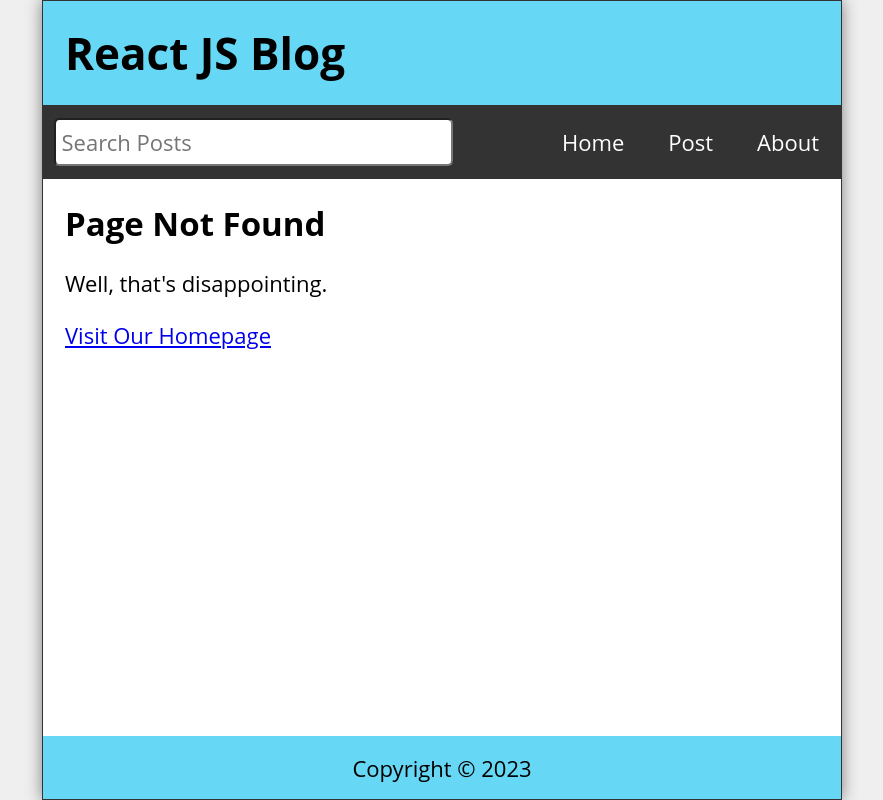
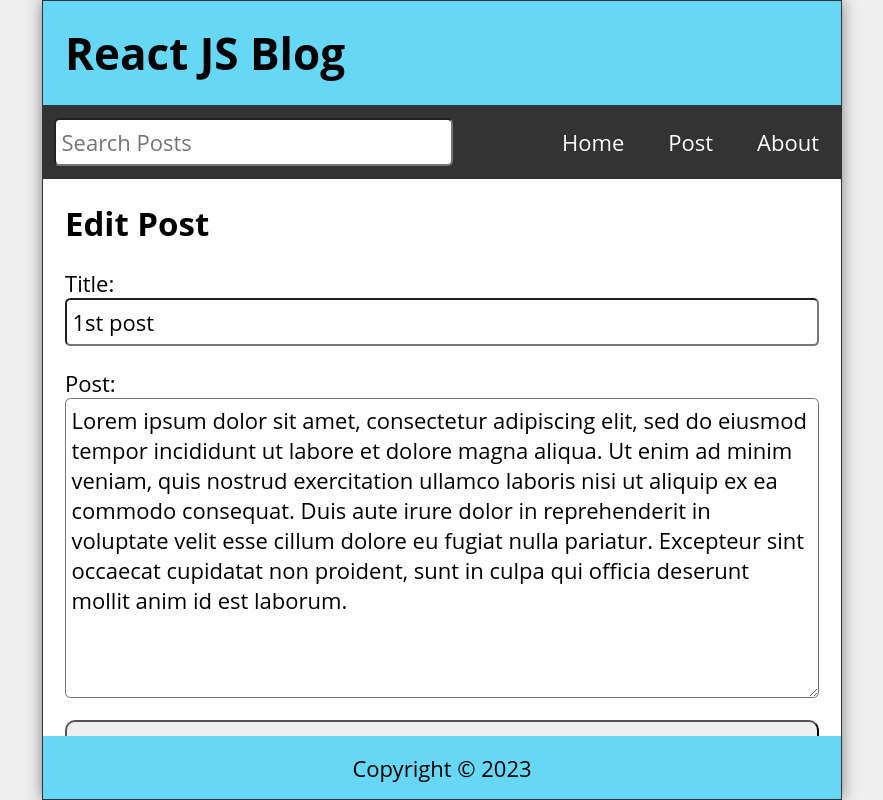
Before and after one commit to aisha-sk/react-blog, a React (Create React App) app: page /post/1/edit/1 in a window 1280 px wide. Before the commit this address had no page. Shown: the whole page, without its empty margins (198-1081 px from the left). Built offline with nearby package versions, Linux system fonts and the light colour scheme; data requests are answered from the project's data file.

Commit message:
Fixed Issue: Edit post component link works.

```diff
--- a/data/db.json
+++ b/data/db.json
@@ -7,16 +7,16 @@
       "body": "Lorem ipsum dolor sit amet, consectetur adipiscing elit, sed do eiusmod tempor incididunt ut labore et dolore magna aliqua. Ut enim ad minim veniam, quis nostrud exercitation ullamco laboris nisi ut aliquip ex ea commodo consequat. Duis aute irure dolor in reprehenderit in voluptate velit esse cillum dolore eu fugiat nulla pariatur. Excepteur sint occaecat cupidatat non proident, sunt in culpa qui officia deserunt mollit anim id est laborum."
     },
     {
-      "id": 2,
-      "title": "Second post",
-      "datetime": "July 16, 2021 11:47:48 AM",
-      "body": "Lorem ipsum dolor sit amet, consectetur adipiscing elit, sed do eiusmod tempor incididunt ut labore et dolore magna aliqua. Ut enim ad minim veniam, quis nostrud exercitation ullamco laboris nisi ut aliquip ex ea commodo consequat. Duis aute irure dolor in reprehenderit in voluptate velit esse cillum dolore eu fugiat nulla pariatur. Excepteur sint occaecat cupidatat non proident, sunt in culpa qui officia deserunt mollit anim id est laborum. two"
+      "id": 3,
+      "title": "This is my fifth post",
+      "datetime": "August 01, 2023 1:34:03 PM",
+      "body": "hiiiiiiiii!!!!!!!woowowow"
     },
     {
-      "id": 3,
+      "id": 4,
       "title": "This is my fifth post",
-      "datetime": "August 01, 2023 12:30:08 AM",
-      "body": "h"
+      "datetime": "August 01, 2023 1:34:17 PM",
+      "body": "testing"
     }
   ]
 }
--- a/src/App.js
+++ b/src/App.js
@@ -115,7 +115,12 @@ function App() {
             setPostBody={setPostBody}
           />} />
 
-          <Route path="edit/:id" element={<EditPost
+          <Route path=":id" element={<PostPage
+            posts={posts}
+            handleDelete={handleDelete}
+          />} />
+          <Route path=":id/edit/:editId" element={<EditPost
+              // doesn't work with "edit/:id"
               posts={posts}
               handleEdit={handleEdit}
               editTitle={editTitle}
@@ -123,10 +128,6 @@ function App() {
               editBody={editBody}
               setEditBody={setEditBody}
             />} />
-          <Route path=":id" element={<PostPage
-            posts={posts}
-            handleDelete={handleDelete}
-          />} />
         </Route>
         <Route path="about" element={<About />} />
         <Route path="*" element={<Missing />} />
--- a/src/EditPost.js
+++ b/src/EditPost.js
@@ -3,7 +3,7 @@ import { useEffect } from "react";
 import { useParams, Link } from "react-router-dom";
 
 const EditPost = ({
-    posts, handleEdit, editBody, setEditBody, editTitle, setEditTitle
+    posts, handleEdit, editTitle, setEditTitle, editBody, setEditBody
 }) => {
     console.log('IT COMES TO EDITPOST')
     const { id } = useParams();
@@ -44,7 +44,7 @@ const EditPost = ({
             {!editTitle &&
                 <>
                     <h2>Post Not Found</h2>
-                    <p>Well, that's disappointing.</p>
+                    <p>Well, that's disappointing EDIT POST.</p>
                     <p>
                         <Link to='/'>Visit Our Homepage</Link>
                     </p>
--- a/src/PostPage.js
+++ b/src/PostPage.js
@@ -9,6 +9,8 @@ const PostPage = ({ posts, handleDelete }) => {
     const postId = parseInt(id);
 
     const post = posts.find((post) => post.id === postId);
+    console.log('comes to post page')
+    console.log(post)
     console.log(`/edit/${post.id}`)
     return (
         <main className="PostPage">
@@ -19,7 +21,7 @@ const PostPage = ({ posts, handleDelete }) => {
                         <p className="postDate">{post.datetime}</p>
                         <p className="postBody">{post.body}</p>
 
-                        <Link to={`/edit/${post.id}`}><button className="editButton">Edit Post</button></Link>
+                        <Link to={`/post/${post.id}/edit/${post.id}`}><button className="editButton">Edit Post</button></Link>
                         <button className="deleteButton" onClick={() => handleDelete(post.id)}>
                             Delete Post
                         </button>
@@ -28,7 +30,7 @@ const PostPage = ({ posts, handleDelete }) => {
                 {!post &&
                     <>
                         <h2>Post Not Found</h2>
-                        <p>Well, that's disappointing.</p>
+                        <p>Well, that's disappointing postPAGE.</p>
                         <p>
                             <Link to='/'>Visit Our Homepage</Link>
                         </p>
```
